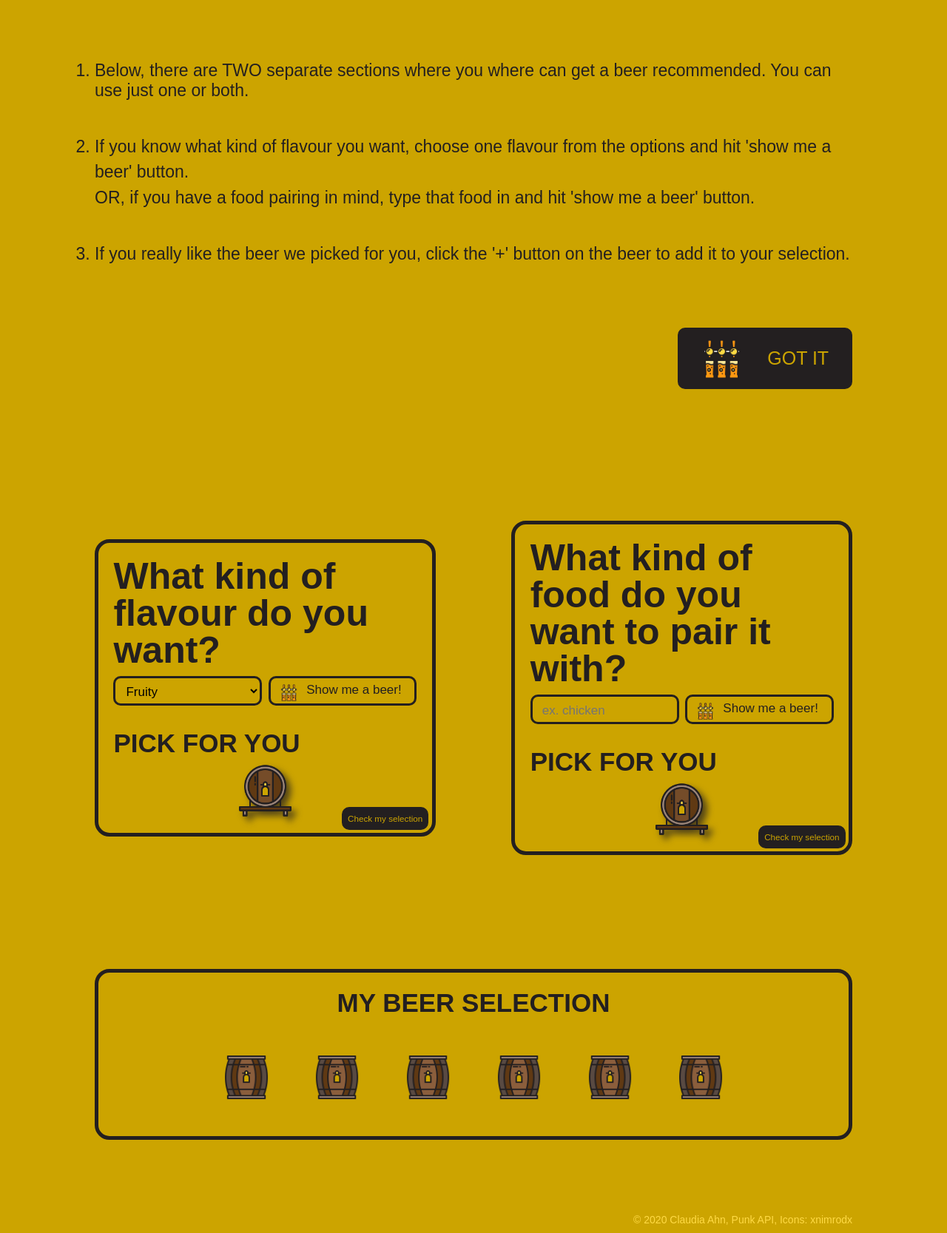
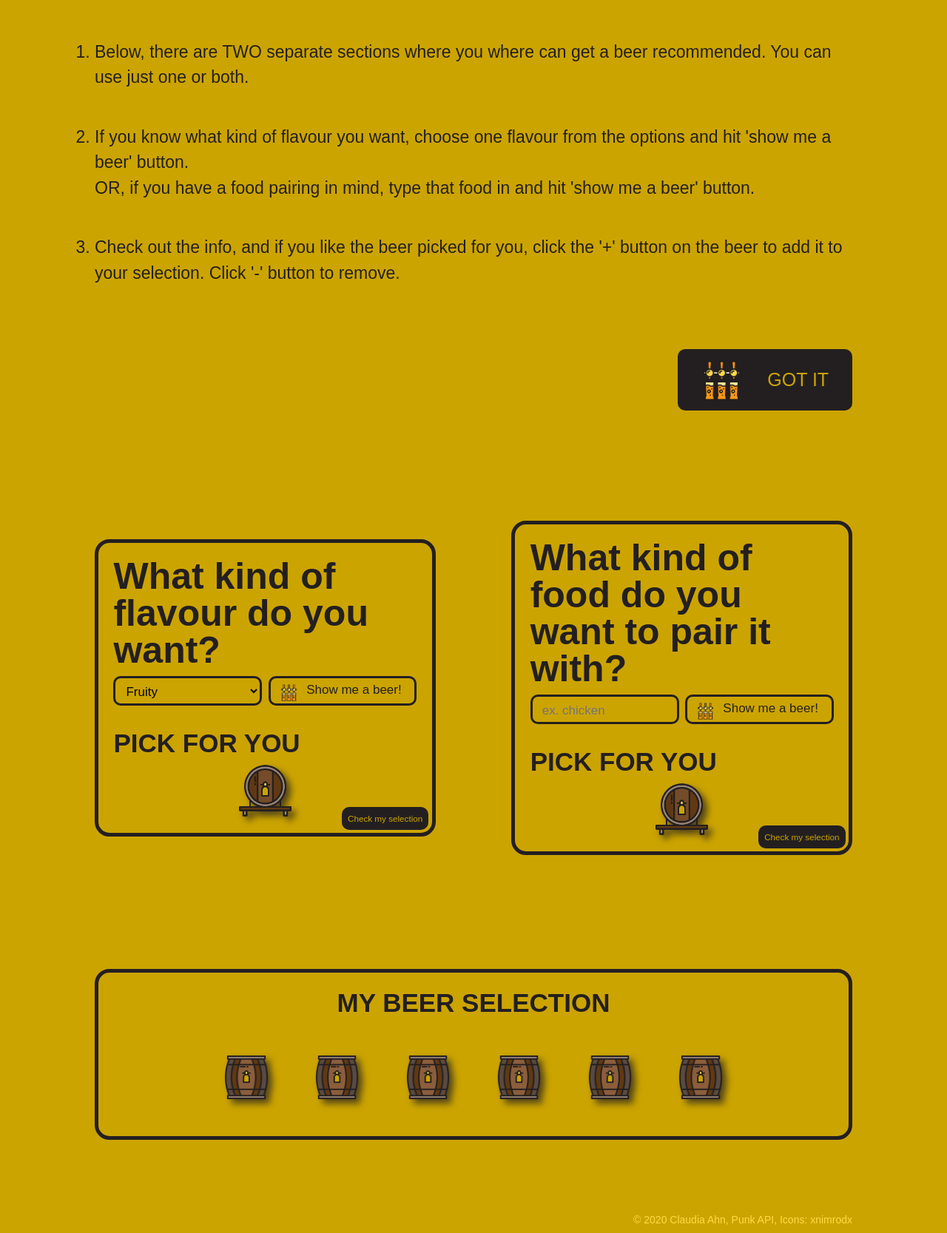
Before and after one commit to cma129/claudiaAhnProject5, a React (Create React App) app: page / in a window 1280 px wide. Shown: the part 896-2563 px from the top of the page at 74% size. Built offline with nearby package versions, Linux system fonts and the light colour scheme; no server answers; a web font is replaced by a local one.

Commit message:
selection overlay styling edit

```diff
--- a/src/App.js
+++ b/src/App.js
@@ -210,11 +210,11 @@ class App extends Component {
   }
 
   //Remove beer from selection on '-' click
-  removing = (index) => {
-    if(this.state.oneFoodImg === '' || this.state.oneFlavourImg === '') {
+  removing = (i) => {
+    if(this.state.myBeerSelection[i] === undefined) {
       swal({
         title: 'Oops,',
-        text: 'please search a beer.',
+        text: 'no beer to delete here.',
         dangerMode: true,
         button: "Oh, right!"
       })
@@ -227,7 +227,7 @@ class App extends Component {
       })
       .then((willDelete) => {
         if (willDelete) {
-          this.state.myBeerSelection.splice(index, 1)
+          this.state.myBeerSelection.splice(i, 1)
           this.setState ({
             myBeerSelection: this.state.myBeerSelection
           })
--- a/src/components/Header.js
+++ b/src/components/Header.js
@@ -31,12 +31,12 @@ class Header extends Component {
                 </section>
                 <section className="bottomHeader" id="instructions">
                     <ol>
-                        <li>Below, there are TWO separate sections where you where can get a beer recommended. You can use just one or both.</li>
+                        <li><p>Below, there are TWO separate sections where you where can get a beer recommended. You can use just one or both.</p></li>
                         <li>
                             <p>If you know what kind of flavour you want, choose one flavour from the options and hit 'show me a beer' button.</p>
                             <p>OR, if you have a food pairing in mind, type that food in and hit 'show me a beer' button.</p>
                         </li>
-                        <li>If you really like the beer we picked for you, click the '+' button on the beer to add it to your selection.</li>
+                        <li><p>Check out the info, and if you like the beer picked for you, click the '+' button on the beer to add it to your selection. Click '-' button to remove.</p></li>
                     </ol>
                     <div className="buttonContainer">
                         <a href="#picks" className="button startGot"
--- a/src/index.css
+++ b/src/index.css
@@ -404,6 +404,8 @@ main .beerTab {
 .beerBarrelSelection {
   width: 50%;
   margin: 0 auto;
+  -webkit-filter: drop-shadow(6px 6px 5px #231f20b6);
+  filter: drop-shadow(6px 6px 5px #231f20b6);
 }
 
 .Selection .barrelContainer:hover .selectionOverlay,
@@ -411,6 +413,16 @@ main .beerTab {
   width: 50%;
   left: 25%;
   padding-bottom: 0;
+}
+
+.Selection .info {
+  line-height: 0.3em;
+  height: 10px;
+}
+
+.Selection .plusMinus {
+  line-height: 0.5em;
+  height: 10px;
 }
 
 /* Footer styles */
@@ -639,6 +651,10 @@ footer p {
     font-size: 18px;
   }
 
+  .bottomHeader li {
+    margin-bottom: 1.3em;
+  }
+
   label {
     font-size: 35px;
     margin-bottom: 10px;
@@ -664,6 +680,14 @@ footer p {
     left: 41%;
   }
 
+  .info {
+    font-size: 17.5px;
+  }
+
+  .plusMinus {
+    font-size: 50px;
+  }
+
   .Selection .barrelContainer {
     width: 33%;
     height: 300px;
@@ -677,6 +701,15 @@ footer p {
   .Selection .barrelContainer:focus-within .selectionOverlay {
     width: 45%;
     left: 27.5%;
+  }
+
+  .Selection .info {
+    height: 100px;
+    line-height: 1em;
+  }
+
+  .Selection .plusMinus {
+    height: 60px;
   }
 }
 
@@ -876,6 +909,16 @@ footer p {
     width: 70%;
     left: 15.1%;
   }
+
+  .Selection .info {
+    line-height: 5em;
+    height: 100px;
+  }
+
+  .Selection .plusMinus {
+    line-height: 1em;
+    height: 100px;
+  }
 }
 
 @media(max-height: 350px) {
@@ -885,7 +928,7 @@ footer p {
 
   .Selection .barrelContainer {
     width: 33%;
-    height: 260px;
+    height: 275px;
   }
 
   .Selection .barrelContainer:hover .selectionOverlay,
```
